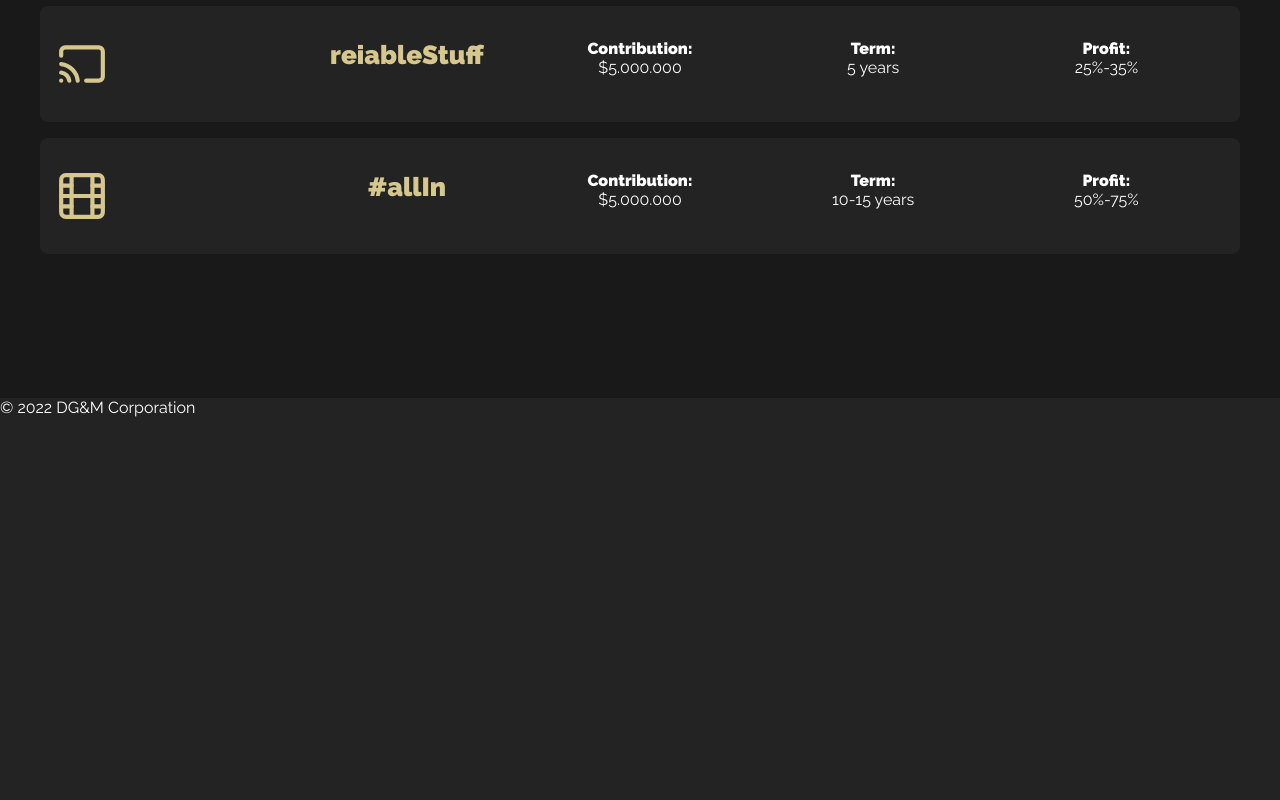
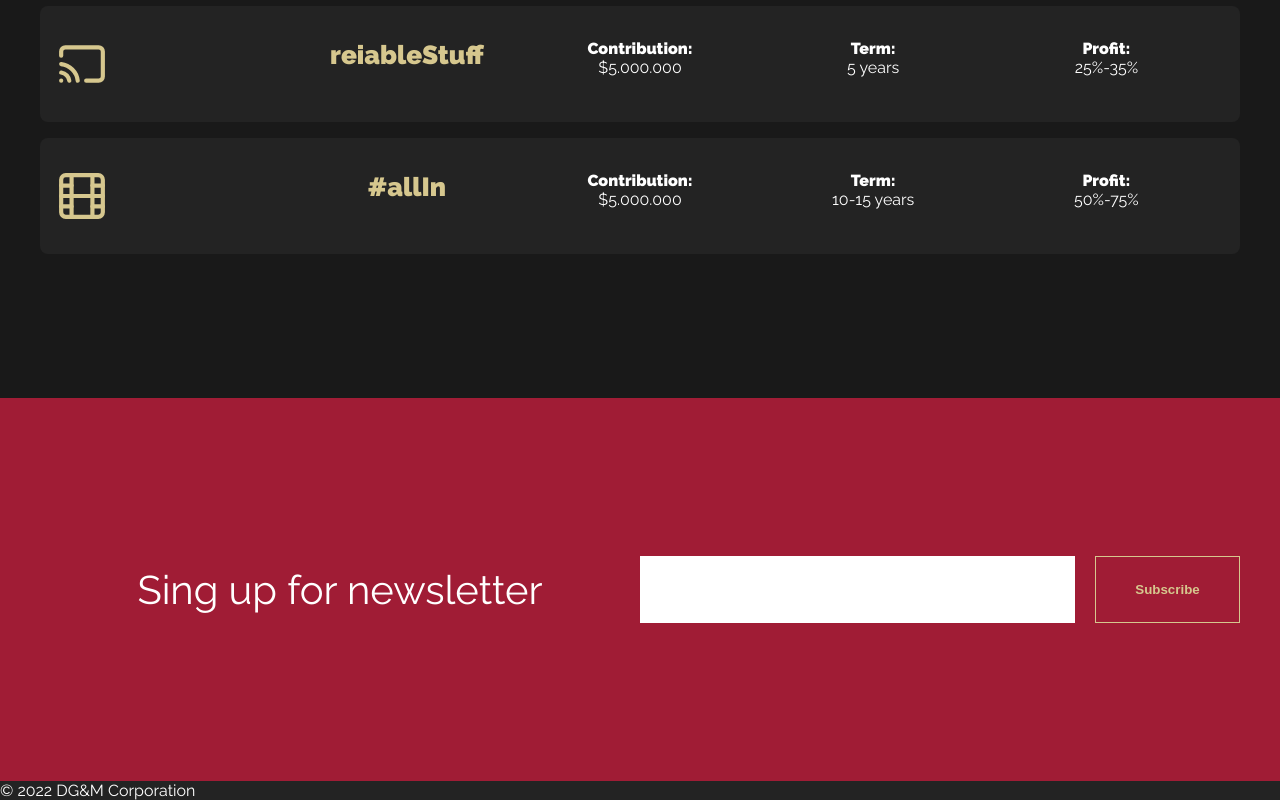
Before and after one commit to MateuszRyniewicz/GridSide, a plain HTML site: page index.html in a window 1280 px wide. Shown: the part 3843-4643 px from the top of the page. Before the commit the page ends 4260 px from the top, so only its background shows below. Drawn offline with nearby package versions, Linux system fonts and the light colour scheme; files that its build step writes are made by us from their sources; files whose address does not match are found by name.

Commit message:
added all in section about newsletter

```diff
--- a/index.html
+++ b/index.html
@@ -211,6 +211,18 @@
             </div>
         </div>
     </section>
+
+    <section class="newsletter">
+        <div class="wrapper newsletter__wrapper">
+            <div class="newsletter__text">
+                <p>Sing up for newsletter</p>
+            </div>
+            <div class="newsletter__form">
+                <input type="text">
+                <button>Subscribe</button>
+            </div>
+        </div>
+    </section>
 </main>
 
 <body>
--- a/sass/_medium.scss
+++ b/sass/_medium.scss
@@ -38,4 +38,26 @@
 			margin-bottom: 0;
 		}
 	}
+
+	.newsletter {
+		&__wrapper {
+			display: grid;
+			grid-template-columns: 1fr 1fr;
+			align-items: center;
+		}
+
+		&__text {
+			margin-bottom: 0;
+		}
+
+		&__form {
+			display: grid;
+			grid-template-columns: 3fr 1fr;
+			gap: 20px;
+		}
+
+		input {
+			margin-bottom: 0;
+		}
+	}
 }
--- a/sass/main.scss
+++ b/sass/main.scss
@@ -340,6 +340,44 @@ h1.company-name {
 	}
 }
 
+.newsletter {
+	padding: 8em 2em;
+	background-color: $red;
+	text-align: center;
+
+	&__text {
+		padding: 1em;
+		margin-bottom: 1em;
+		font-size: 4rem;
+		font-weight: 400;
+	}
+
+	&__form {
+		input {
+			margin-bottom: 1em;
+			padding: 1em;
+			width: 100%;
+			background-color: $white;
+			border: 1em solid transparent;
+		}
+
+		button {
+			padding: 1em;
+			border: 1px solid $gold;
+			background: none;
+			color: $gold;
+			font-weight: bold;
+			cursor: pointer;
+			transition: background-color 0.3s color 0.3s;
+
+			&:hover {
+				color: $red;
+				background-color: $gold;
+			}
+		}
+	}
+}
+
 @import './_small';
 @import './_medium';
 @import './_large';
```
Also changed, not shown: css/main.css, 1 other file. Lines whose indentation alone changed are shown as unchanged.
